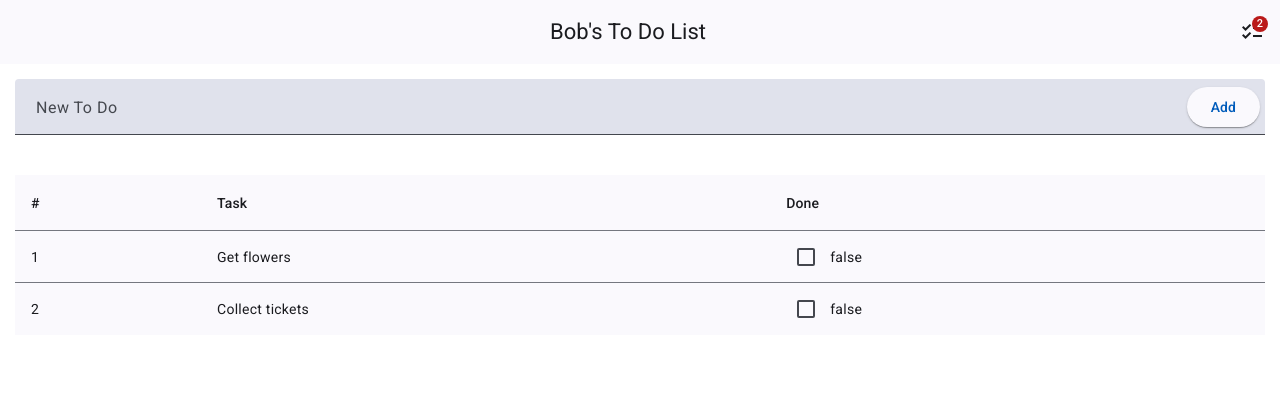
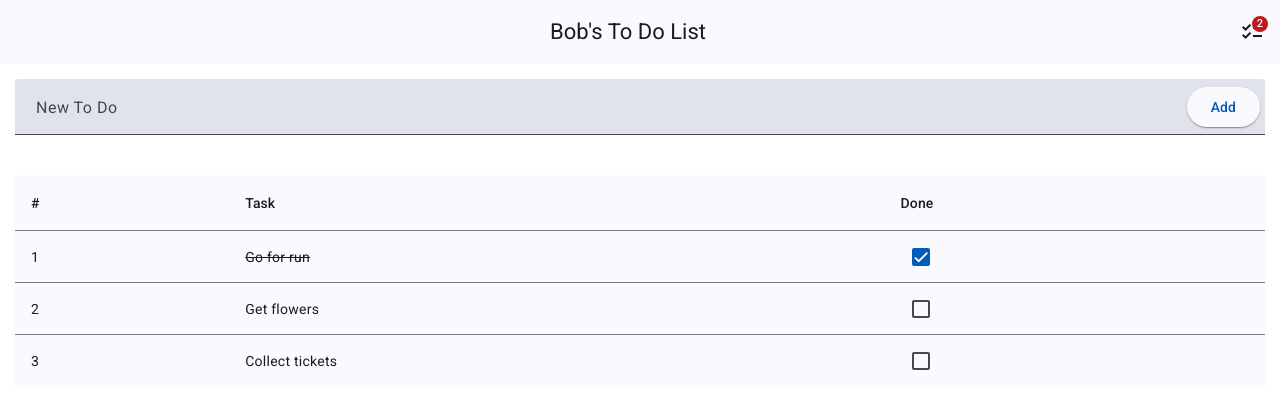
Before and after one commit to farooq-teqniqly/angular-starter-template, an Angular app in the folder fe/: page / in a window 1280 px wide. Shown: the top 408 px of the page. Built offline with nearby package versions, Linux system fonts and the light colour scheme.

Commit message:
feat: Add strike-through for completed tasks.

```diff
--- a/fe/src/app/app.component.css
+++ b/fe/src/app/app.component.css
@@ -14,3 +14,7 @@
 .addButton {
   margin: 5px;
 }
+
+.strikethrough {
+  text-decoration: line-through;
+}
--- a/fe/src/app/app.component.html
+++ b/fe/src/app/app.component.html
@@ -26,14 +26,13 @@
 
     <ng-container matColumnDef="task">
       <th mat-header-cell *matHeaderCellDef>Task</th>
-      <td mat-cell *matCellDef="let item">{{ item.task }}</td>
+      <td mat-cell *matCellDef="let item" [ngClass]="{'strikethrough': item.complete}">{{ item.task }}</td>
     </ng-container>
 
     <ng-container matColumnDef="done">
       <th mat-header-cell *matHeaderCellDef>Done</th>
       <td mat-cell *matCellDef="let item">
         <mat-checkbox [(ngModel)]="item.complete" color="primary">
-          {{ item.complete }}
         </mat-checkbox>
       </td>
     </ng-container>
--- a/fe/src/app/app.component.ts
+++ b/fe/src/app/app.component.ts
@@ -1,6 +1,7 @@
 // noinspection AngularUnusedComponentImport
 
 import { Component } from "@angular/core";
+import { CommonModule } from "@angular/common";
 import { TodoList } from "./todoList";
 import { TodoItem } from "./todoItem";
 import { MatToolbar } from "@angular/material/toolbar";
@@ -29,6 +30,7 @@ import { MatInputModule } from "@angular/material/input";
 @Component({
   selector: "app-root",
   imports: [
+    CommonModule,
     MatToolbar,
     MatIcon,
     MatBadge,
@@ -69,7 +71,7 @@ export class AppComponent {
   }
 
   get items(): readonly TodoItem[] {
-    return this.list.items.filter((item) => !item.complete);
+    return [...this.list.items];
   }
 
   addItem(task: string) {
```
